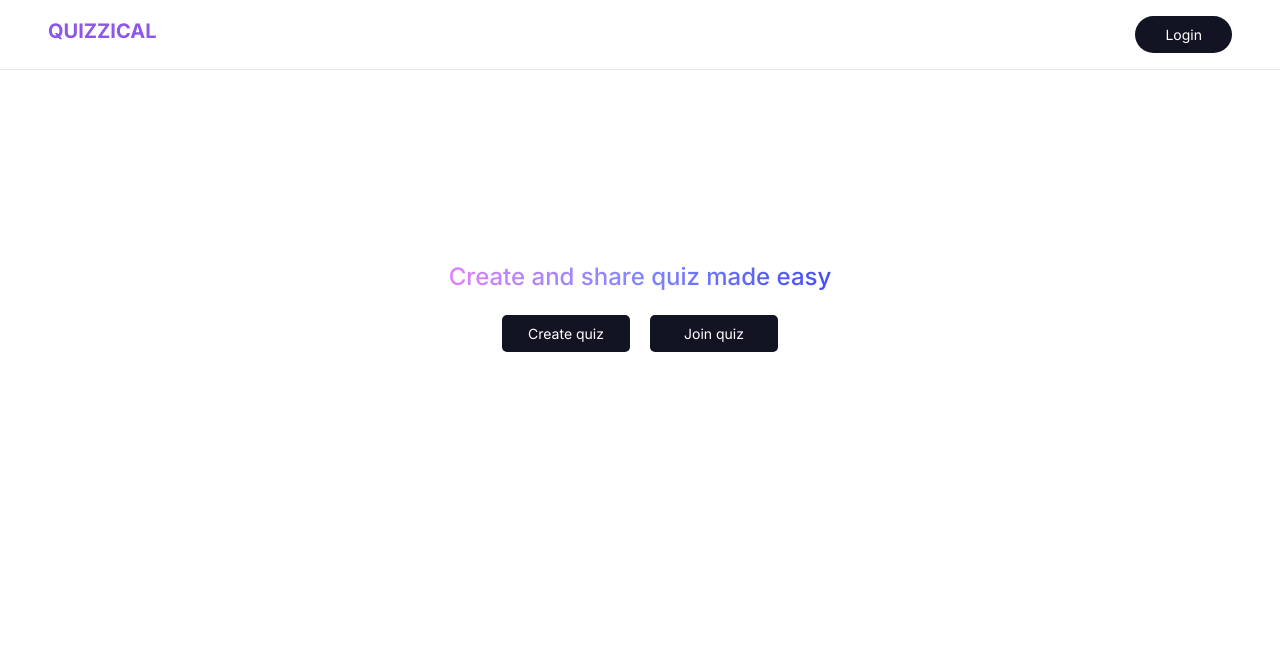
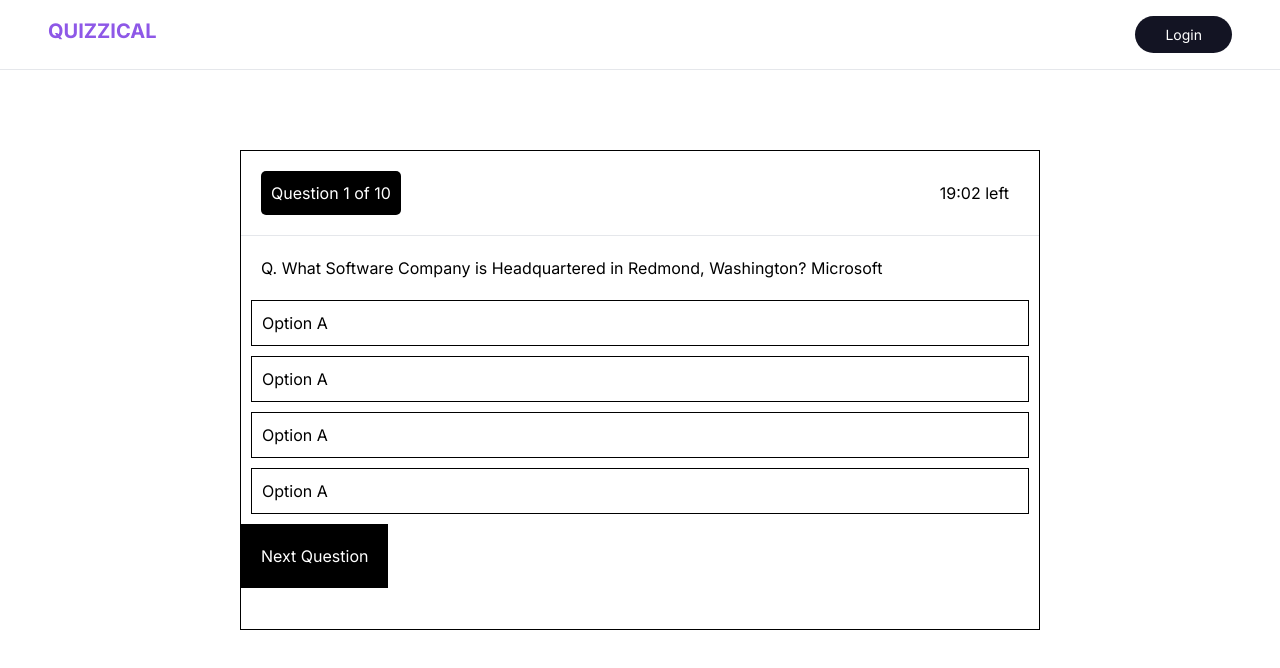
Before and after one commit to VaishnavGhenge/quizapp, a React (Vite) app: page /question in a window 1280 px wide. Shown: the top 668 px of the page. Built offline with nearby package versions, Linux system fonts and the light colour scheme.

Commit message:
Question componenet

```diff
--- a/package.json
+++ b/package.json
@@ -11,6 +11,7 @@
   "dependencies": {
     "react": "^18.2.0",
     "react-dom": "^18.2.0",
+    "react-router-dom": "^5.3.4",
     "sass": "^1.58.0"
   },
   "devDependencies": {
--- a/src/App.jsx
+++ b/src/App.jsx
@@ -1,10 +1,24 @@
 import Home from './Home/Home'
 import './App.css'
-
+import Question from './Question/Question'
+import { BrowserRouter as Router, Route, Switch } from "react-router-dom"
 function App() {
   return (
     <div className="App">
-      <Home />
+
+      <Router>
+
+         <Switch>
+          <Route exact path='/'>
+              <Home />
+            </Route>
+
+          <Route exact path="/question">
+            <Question />
+          </Route>
+         </Switch>
+      </Router>
+
     </div>
   )
 }
--- a/src/Home/Home.jsx
+++ b/src/Home/Home.jsx
@@ -1,7 +1,6 @@
 import { useState } from "react"
 import Navbar from "../Navbar/Navbar"
 import "./Home.css"
-
 export default function Home() {
     const [overlay, setOverlay] = useState(false)
 
--- /dev/null
+++ b/src/Question/Question.css
@@ -0,0 +1,44 @@
+.question {
+    height: 30rem;
+    width:50rem;
+    border: 1px solid black;
+    margin: 5rem auto;
+}
+
+.q-top {
+    justify-content: space-between;
+    display: flex;
+}
+.q-no{
+
+    background-color: black;
+    color:  white;
+    padding: 10px;
+    border-radius: 5px;
+    margin: 20px;
+}
+.q-time {
+    padding: 10px;
+    margin: 20px;
+}
+
+.q-title {
+    margin: 10px;
+    padding: 10px;
+}
+.option {
+    padding: 10px;
+    border: 1px solid black;
+    margin: 10px;
+}
+.options {
+
+}
+
+.nextb  {
+    background-color: black;
+    color: white;
+    padding: 20px;
+
+
+}
--- /dev/null
+++ b/src/Question/Question.jsx
@@ -0,0 +1,39 @@
+import Navbar from "../Navbar/Navbar"
+import './Question.css'
+const Question = () =>{
+
+    return(
+      <>
+             <Navbar />
+        <div className="question">
+
+            <div className="q-top">
+                <div className="q-no">
+                    Question 1 of 10
+                </div>
+                <div className="q-time">
+                    19:02 left
+                </div>
+            </div>
+
+            <hr />
+            <div className="q-title">  Q. What Software Company is Headquartered in Redmond, Washington? Microsoft</div>
+
+            <div className="options">
+                <div className="option">Option A</div>
+                <div className="option">Option A</div>
+                <div className="option">Option A</div>
+                <div className="option">Option A</div>
+            </div>
+
+            <button className="nextb">Next Question</button>
+
+
+       </div>
+      </>
+    )
+
+
+}
+
+export default Question
```
Also changed, not shown: 1 other file (tests, documents, lock files or other folders).
